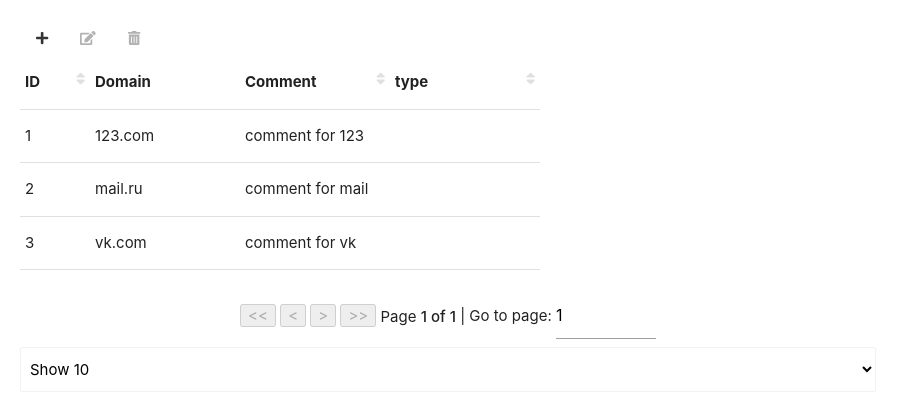
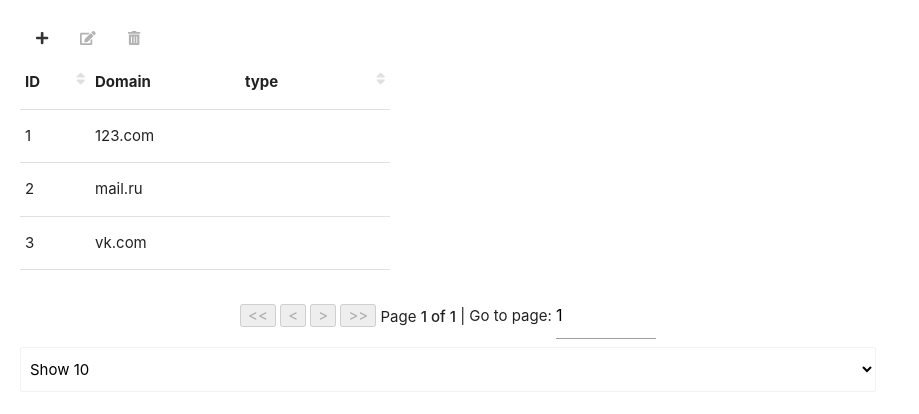
Before and after one commit to qpep3b/react-recrud, a React (Create React App) app: page / in a window 1280 px wide. Shown: the top 414 px of the page, without its empty margins (0-919 px from the left). Built offline with nearby package versions, Linux system fonts and the light colour scheme.

Commit message:
added hiding columns

```diff
--- a/src/App.js
+++ b/src/App.js
@@ -59,7 +59,7 @@ const data = [
 function App() {
   return (
     <div className="App">
-      <Table columns={getColumns()} data={data}/>{" "}
+      <Table columns={getColumns()} data={data} hiddenColumns={["comment"]}/>{" "}
     </div>
   );
 }
```
